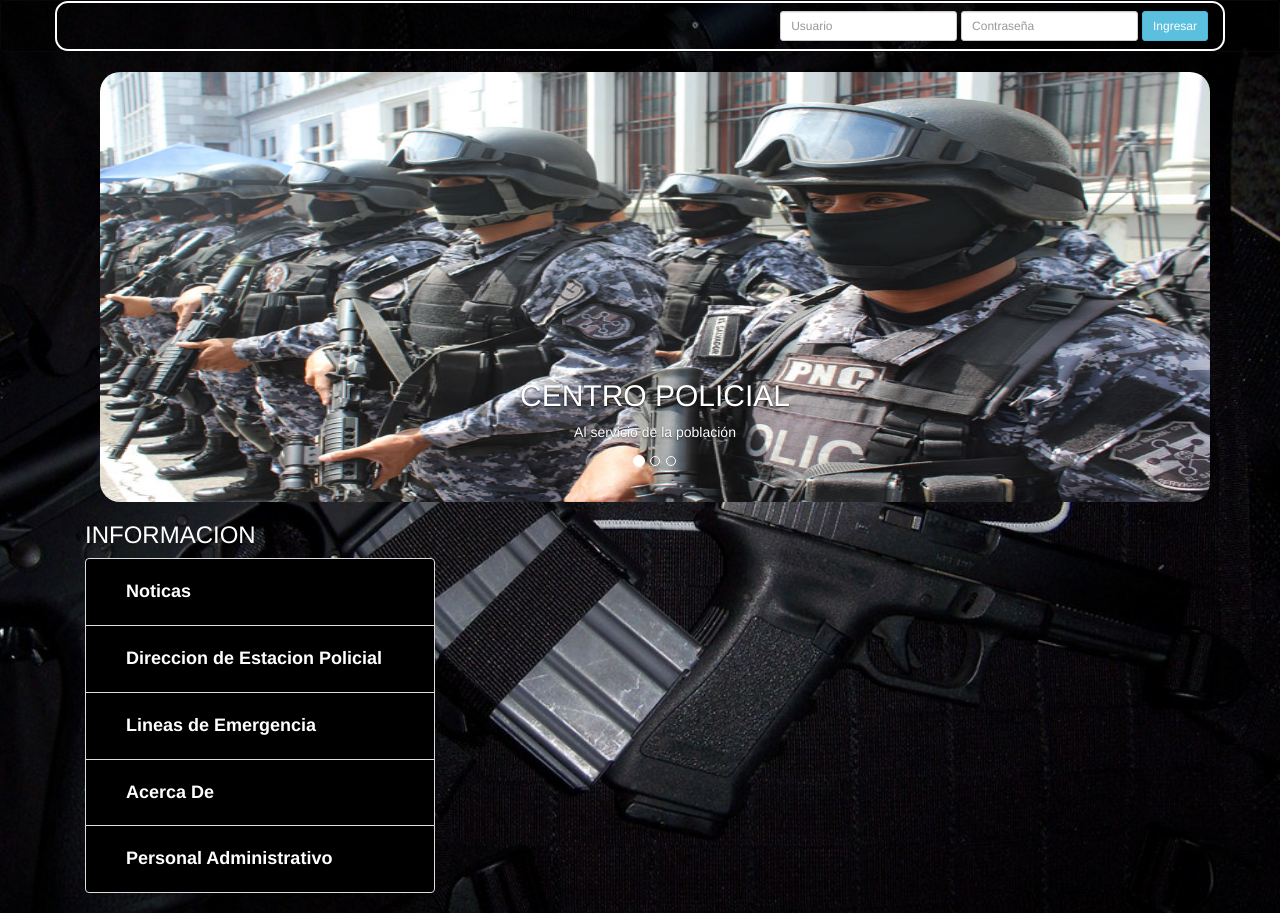
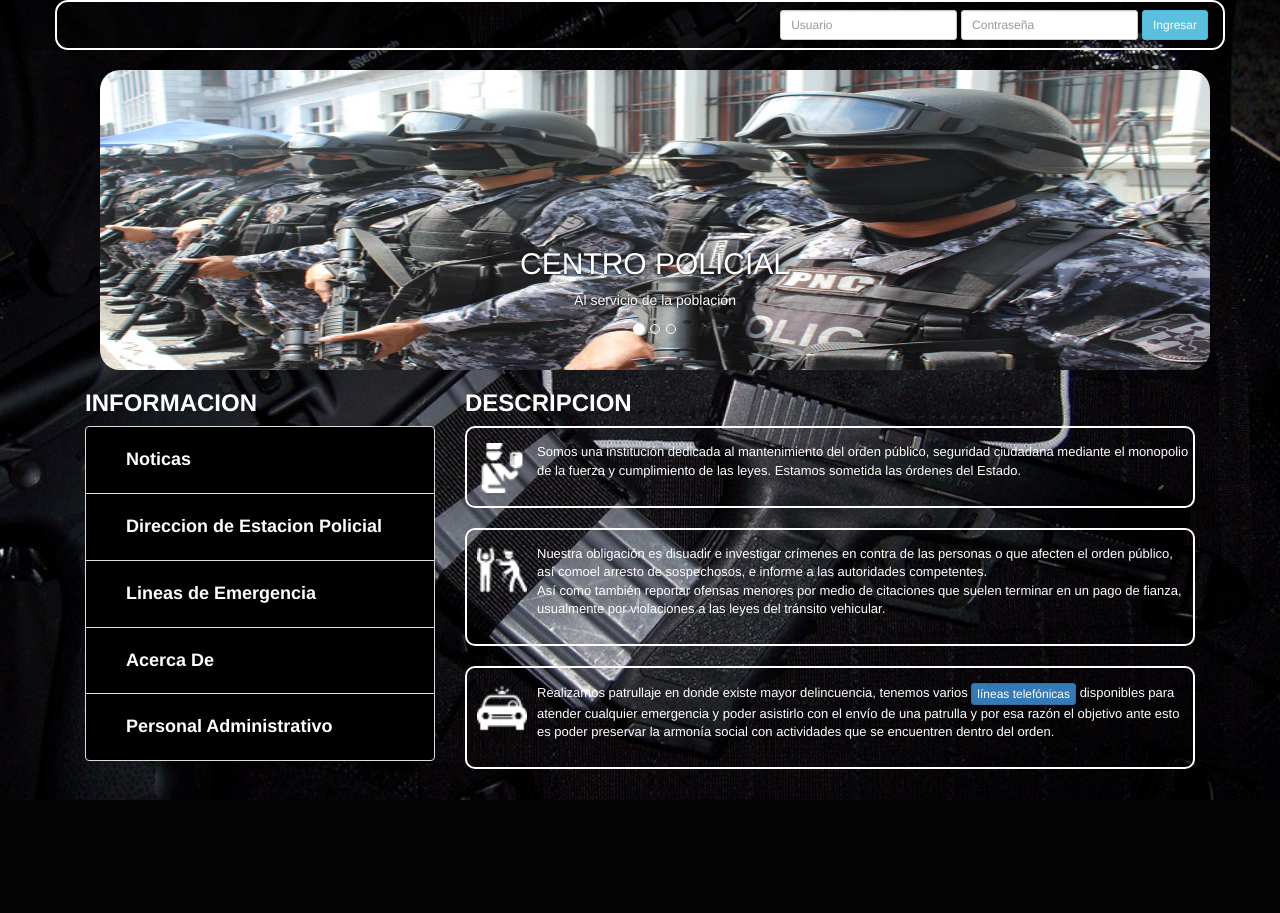
Before and after one commit to Capriatto/Informe-Policial, a PHP site: page / in a window 1280 px wide. After the commit the page ends 800 px from the top, so only its background shows below. Run offline with PHP 8.4, Linux system fonts and the light colour scheme.

Commit message:
descripcion e informacion

```diff
--- a/assets/css/miEstilo.css
+++ b/assets/css/miEstilo.css
@@ -20,10 +20,11 @@ body{
 }
 nav.navbar{
 	background: rgba(0,0,0,0.3);
+	border: none;
 }
 img.imagenPortada{
 	width: 100%;
-	max-height: 430px;
+	max-height: 300px;
 	border-radius: 20px;
 }
 .menuInfo .list-group-item{
@@ -37,6 +38,24 @@ img.imagenPortada{
 	background: #5E5E61;
 	color: #42FFFA;
 }
-h3.TituloMenu{
+h3.tituloPrincipal{
 	color: #fff;
+	font-weight: bold;
 }
+div.descripcion{
+	padding: 15px 0px;
+	border: #fff solid 2px;
+	border-radius: 10px;
+	margin-bottom: 20px;
+}
+.imagenDescripcion img{
+	padding: 0px 10px;
+	padding-bottom: 30px;
+}
+img.iconoHome{
+	width: 70px;
+}
+.parrafo p{
+	color: #fff;
+	font-size: 13px;
+}
--- a/vista/usuario/bienvenida.php
+++ b/vista/usuario/bienvenida.php
@@ -35,8 +35,9 @@
 				</div>
 			</div>
 		</section>
-		<aside class="col-lg-4">
-			<h3 class="TituloMenu">INFORMACION</h3>
+		<section class="principal">
+			<aside class="col-lg-4 hidden-xs hidden-sm">
+				<h3 class="tituloPrincipal">INFORMACION</h3>
 				<div class="list-group menuInfo">
 					<a href="#" class="list-group-item">Noticas</a>
 					<a href="#" class="list-group-item">Direccion de Estacion Policial</a>
@@ -45,6 +46,46 @@
 					<a href="#" class="list-group-item">Personal Administrativo</a>
 				</div>
 			</aside>
+			<section class="col-lg-8 col-xs-12 col-sm-12">
+				<h3 class="tituloPrincipal">DESCRIPCION</h3>
+				<div class="descripcion">
+					<div class="imagenDescripcion">
+						<img class="iconoHome" src="images/icono policia.png" align="left">
+					</div>
+					<div class="parrafo">
+						<p>
+						Somos una institución dedicada al mantenimiento del orden público, seguridad ciudadana
+						mediante el monopolio de la fuerza y cumplimiento de las leyes. Estamos sometida  las órdenes del Estado.<br>
+						</p>
+					 </div>
+				</div>
+				<div class="descripcion">
+					<div class="imagenDescripcion">
+						<img class="iconoHome" src="images/icono asalto.png" align="left">
+					</div>
+					<div class="parrafo">
+						<p>
+						Nuestra obligación es disuadir  e investigar crímenes en contra de las personas o que afecten
+						el orden público, así comoel arresto de sospechosos, e informe a las autoridades competentes.
+						<br>Así como también  reportar ofensas menores  por medio  de citaciones que suelen terminar en un
+						pago de fianza, usualmente por violaciones  a las leyes del tránsito vehicular.
+						</p>
+					</div>
+				</div>
+				<div class="descripcion">
+					<div class="imagenDescripcion">
+						<img class="iconoHome" src="images/icono patrulla.png" align="left">
+					</div>
+					<div class="parrafo">
+						<p>
+						Realizamos patrullaje en donde existe mayor delincuencia, tenemos varios <a class="btn btn-primary btn-xs" href="#">líneas telefónicas</a> disponibles
+						para atender cualquier emergencia y poder asistirlo con el envío de una patrulla y por esa razón el objetivo ante esto es
+						poder preservar la armonía social con actividades que se encuentren dentro del orden.
+						</p>
+					</div>
+				</div>
+			</section>
+		</section>
 	</section>
 	<script src="assets/js/jquery.js"></script>
 	<script src="assets/js/bootstrap.min.js"></script>
```
Also changed, not shown: images/icono asalto.png (added), images/icono patrulla.png (added), images/icono policia.png (added). Lines whose indentation alone changed are shown as unchanged.
